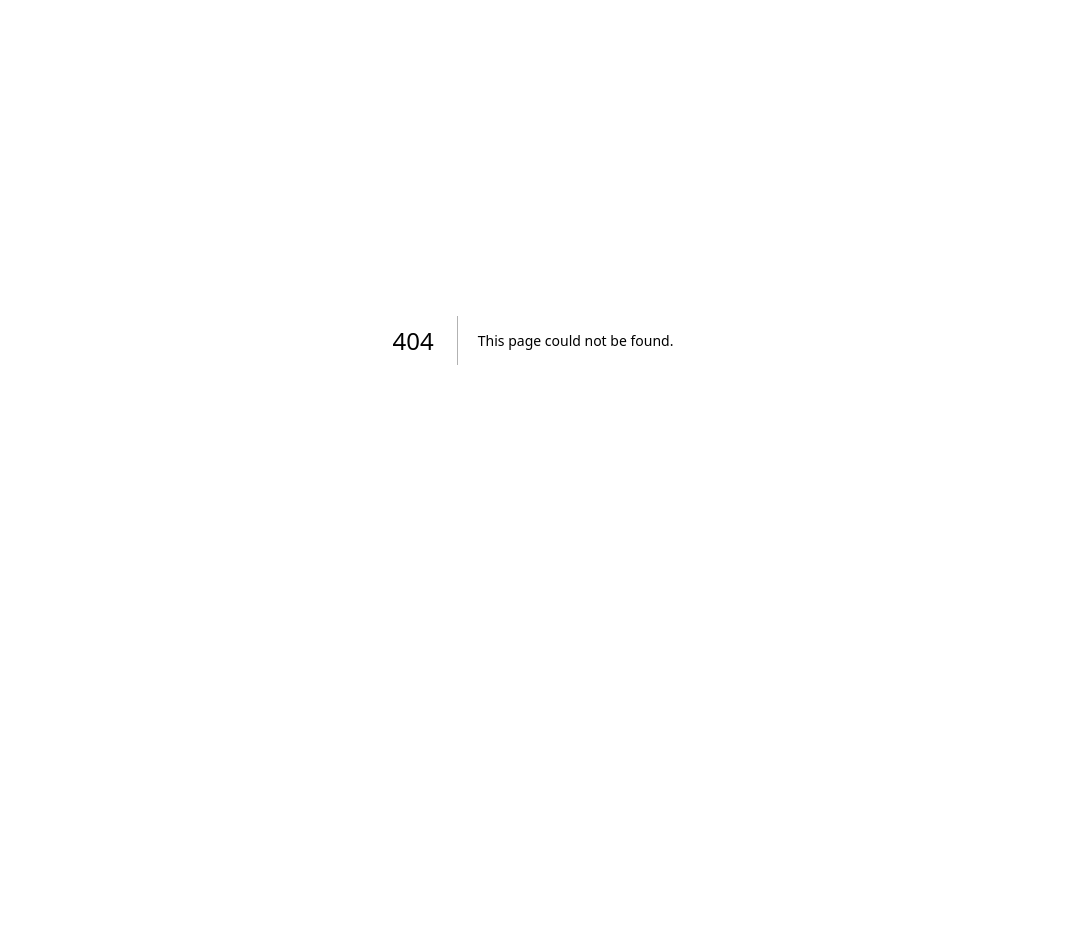
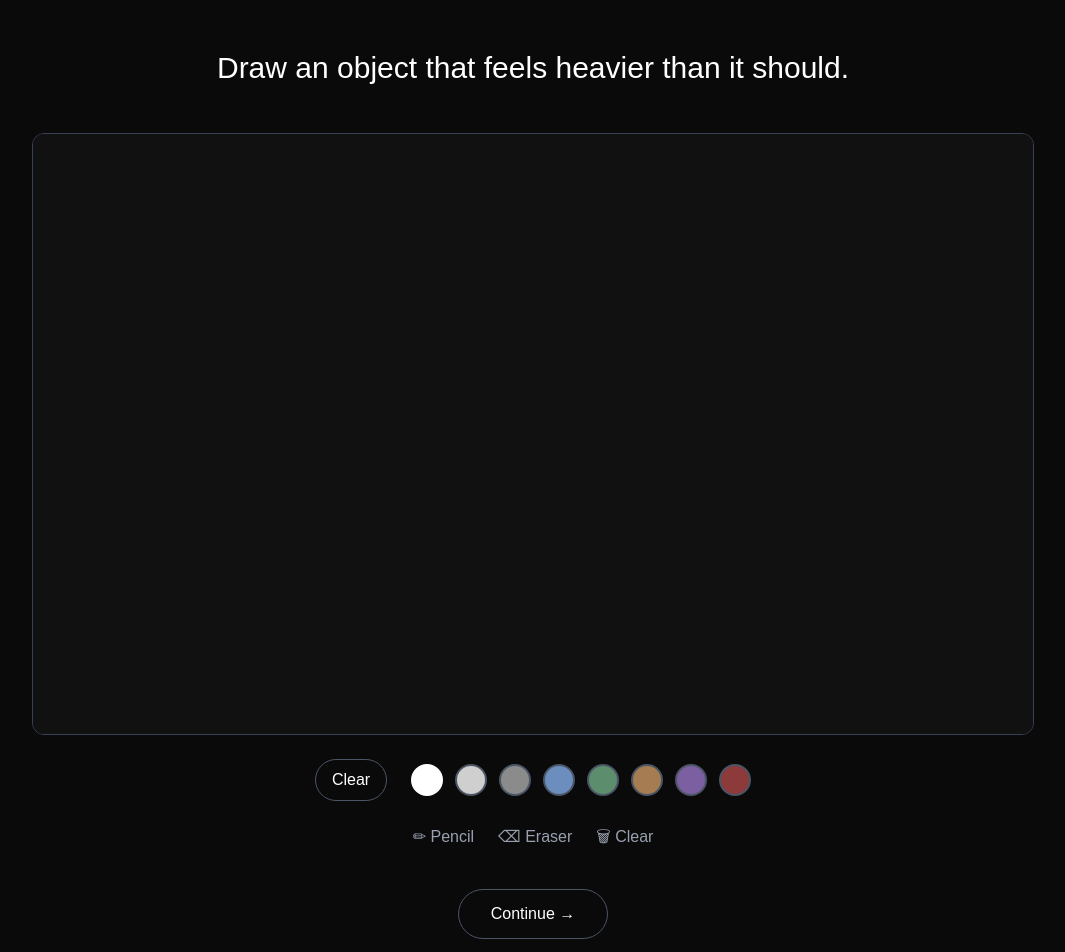
Before and after one commit to bhaardwajkhyati-cell/greifCartographer, a Next.js app in the folder gc/: page /express in a window 1280 px wide. Before the commit this address had no page. Shown: the part 60-1012 px from the top of the page, without its empty margins (107-1172 px from the left). Before the commit the page ends 800 px from the top, so only its background shows below. Built offline with nearby package versions, Linux system fonts and the light colour scheme.

Commit message:
feat(express): add interactive drawing canvas with custom particle cursor

```diff
--- /dev/null
+++ b/gc/src/app/components/DrawingCanvas.jsx
@@ -0,0 +1,173 @@
+'use client';
+
+import { useEffect, useRef, useState } from 'react';
+import { motion } from "framer-motion";
+
+
+const colors = [
+  '#FFFFFF',
+  '#CFCFCF',
+  '#8B8B8B',
+  '#6C8EBF',
+  '#5C8D6D',
+  '#A67C52',
+  '#7B5FA1',
+  '#8C3A3A',
+];
+
+export default function DrawingCanvas() {
+  const canvasRef = useRef(null);
+  const ctxRef = useRef(null);
+
+
+  const [drawing, setDrawing] = useState(false);
+  const [color, setColor] = useState('#FFFFFF');
+  const [mousePosition, setMousePosition] = useState({ x: 0, y: 0 });
+  const [isHoveringCanvas, setIsHoveringCanvas] = useState(false);
+
+  useEffect(() => {
+    const canvas = canvasRef.current;
+
+    canvas.width = 1000;
+    canvas.height = 600;
+
+    const ctx = canvas.getContext('2d');
+
+    ctx.lineCap = 'round';
+    ctx.lineJoin = 'round';
+    ctx.lineWidth = 3;
+    ctx.strokeStyle = color;
+
+    ctxRef.current = ctx;
+
+    // Background
+    ctx.fillStyle = '#111111';
+    ctx.fillRect(0, 0, canvas.width, canvas.height);
+
+  }, []);
+
+  useEffect(() => {
+    if (ctxRef.current) {
+      ctxRef.current.strokeStyle = color;
+    }
+  }, [color]);
+
+  const getMousePosition = (e) => {
+    const canvas = canvasRef.current;
+    const rect = canvas.getBoundingClientRect();
+
+    return {
+      x: (e.clientX - rect.left) * (canvas.width / rect.width),
+      y: (e.clientY - rect.top) * (canvas.height / rect.height),
+    };
+  };
+
+  const startDrawing = (e) => {
+  const rect = canvasRef.current.getBoundingClientRect();
+
+  setMousePosition({
+    x: e.clientX,
+    y: e.clientY,
+  });
+
+  const { x, y } = getMousePosition(e);
+
+  ctxRef.current.beginPath();
+  ctxRef.current.moveTo(x, y);
+
+  setDrawing(true);
+};
+  const draw = (e) => {
+  const rect = canvasRef.current.getBoundingClientRect();
+
+  setMousePosition({
+    x: e.clientX,
+    y: e.clientY,
+  });
+
+  if (!drawing) return;
+
+  const { x, y } = getMousePosition(e);
+
+  ctxRef.current.lineTo(x, y);
+  ctxRef.current.stroke();
+};
+  const stopDrawing = () => {
+    ctxRef.current.closePath();
+    setDrawing(false);
+  };
+
+  const clearCanvas = () => {
+    const canvas = canvasRef.current;
+
+    ctxRef.current.fillStyle = '#111111';
+    ctxRef.current.fillRect(0, 0, canvas.width, canvas.height);
+  };
+
+  return (
+    <div className="flex flex-col items-center gap-6">
+
+      <canvas
+       ref={canvasRef}
+       onMouseDown={startDrawing}
+        onMouseMove={draw}
+        onMouseUp={stopDrawing}
+        onMouseLeave={(e) => {
+          stopDrawing();
+          setIsHoveringCanvas(false);
+        }}
+        onMouseEnter={() => setIsHoveringCanvas(true)}
+        className={`border border-gray-700 rounded-xl w-full max-w-5xl bg-[#111111] ${
+          isHoveringCanvas ? "cursor-none" : "cursor-default"
+        }`}
+      />
+      {isHoveringCanvas && (
+  <motion.div
+    style={{
+      left: mousePosition.x,
+      top: mousePosition.y,
+     }}
+    className="
+      fixed
+      pointer-events-none
+      w-3
+      h-3
+      rounded-full
+      bg-white
+      -translate-x-1/2
+      -translate-y-1/2
+      z-[999]
+      shadow-[0_0_10px_rgba(255,255,255,0.9),0_0_20px_rgba(255,255,255,0.45)]
+    "
+  />
+)}
+
+      <div className="flex items-center gap-6">
+
+        <button
+          onClick={clearCanvas}
+          className="px-4 py-2 border border-gray-600 rounded-full text-white hover:bg-white hover:text-black transition"
+        >
+          Clear
+        </button>
+
+        <div className="flex gap-3">
+          {colors.map((c) => (
+            <button
+              key={c}
+              onClick={() => setColor(c)}
+              className={`w-8 h-8 rounded-full border-2 ${
+                color === c
+                  ? 'border-white'
+                  : 'border-gray-600'
+              }`}
+              style={{ backgroundColor: c }}
+            />
+          ))}
+        </div>
+
+      </div>
+
+    </div>
+  );
+}
--- /dev/null
+++ b/gc/src/app/express/page.js
@@ -0,0 +1,61 @@
+'use client'
+
+import { motion } from "framer-motion";
+import DrawingCanvas from '../components/DrawingCanvas';
+
+export default function Express() {
+  return (
+    <main className="min-h-screen bg-[#0a0a0a] text-white flex flex-col items-center px-8 py-10">
+
+      {/* Header */}
+      <div className="w-full max-w-5xl flex justify-between items-center mb-10">
+        <button className="text-gray-500 hover:text-white transition">
+          ← Back
+        </button>
+
+        <p className="text-gray-500 tracking-widest text-sm">
+          Reflection
+        </p>
+      </div>
+
+      {/* Question */}
+      <motion.div
+        initial={{ opacity: 0, y: 15 }}
+        animate={{ opacity: 1, y: 0 }}
+        className="max-w-3xl text-center mb-10"
+      >
+        <h1 className="text-3xl font-light leading-relaxed">
+          Draw an object that feels heavier than it should.
+        </h1>
+      </motion.div>
+
+      {/* Canvas Placeholder */}
+      <DrawingCanvas  />
+
+      {/* Toolbar */}
+      <div className="flex gap-6 mt-6 text-gray-400">
+        <button>✏ Pencil</button>
+        <button>⌫ Eraser</button>
+        <button>🗑 Clear</button>
+      </div>
+
+      {/* Continue */}
+      <button
+        className="
+        mt-10
+        px-8
+        py-3
+        border
+        border-gray-600
+        rounded-full
+        hover:bg-white
+        hover:text-black
+        transition
+        "
+      >
+        Continue →
+      </button>
+
+    </main>
+  );
+}
--- a/gc/src/app/theme/page.js
+++ b/gc/src/app/theme/page.js
@@ -1,67 +1,103 @@
 'use client'
 
 import { motion } from 'framer-motion'
-import FogGlow from '../components/Botanical'
 import StarParticles from '../components/StarParticles'
 import Botanical from '../components/Botanical'
 
-const themes = [
+const phases = [
   {
-    id: 'object',
-    name: 'Object',
-    description: 'Symbols that remain.',
-    icon: '○'
+    id: 'fog',
+    name: 'Fog',
+    description: 'Nothing feels clear. Even ordinary things seem unfamiliar.',
+    icon: '◌',
   },
   {
-    id: 'room',
-    name: 'Room',
-    description: 'Spaces that hold.',
-    icon: '⌂'
+    id: 'isolation',
+    name: 'Isolation',
+    description: 'Some grief is carried quietly, where no one else can reach.',
+    icon: '□',
   },
   {
-    id: 'path',
-    name: 'Path',
-    description: 'Journeys that linger.',
-    icon: '↝'
+    id: 'immersion',
+    name: 'Immersion',
+    description: 'Memories return again and again, asking to be felt.',
+    icon: '≈',
+  },
+  {
+    id: 'exploration',
+    name: 'Exploration',
+    description: 'Questions appear where answers once seemed certain.',
+    icon: '◇',
+  },
+  {
+    id: 'growth',
+    name: 'Growth',
+    description: 'Grief remains, but it has begun to change its shape.',
+    icon: '✦',
   },
 ]
 
 export default function Theme() {
   return (
     <main className="min-h-screen bg-[#0a0a0a] flex flex-col items-center justify-center relative overflow-hidden px-8">
-          {/* Shooting stars */}
-        <StarParticles/>
-      {/* Fog glow */}
-      <div className="absolute w-[700px] h-[400px] rounded-full bg-[#ffffff] opacity-[0.04] blur-[100px] z-0" />
 
-      {/* Content */}
-      <div className="relative z-10 flex flex-col items-center">
+      {/* Floating particles */}
+      <StarParticles />
 
-        {/* Top line */}
+      {/* Background glow */}
+      <div className="absolute w-[700px] h-[400px] rounded-full bg-white opacity-[0.04] blur-[100px] z-0" />
+
+      <div className="relative z-10 flex flex-col items-center max-w-7xl">
+
+        {/* Heading */}
+        <motion.h1
+          initial={{ opacity: 0 }}
+          animate={{ opacity: 1 }}
+          transition={{ duration: 1.5 }}
+          className="text-white text-4xl font-light tracking-wide mb-4 text-center"
+        >
+          Where does your grief wish to begin?
+        </motion.h1>
+
+        {/* Subheading */}
         <motion.p
           initial={{ opacity: 0 }}
           animate={{ opacity: 1 }}
-          transition={{ duration: 2 }}
-          className="text-gray-500 text-sm tracking-widest mb-16"
+          transition={{ duration: 2, delay: 0.3 }}
+          className="text-gray-400 text-center max-w-2xl leading-7 mb-16"
         >
-          Some losses become rooms. Some become objects. Some become journeys.
+          Reflection begins in different places. Choose the space that feels
+          closest to you today. There is no correct place to begin.
         </motion.p>
 
-        {/* Three theme cards */}
-        <div className="flex gap-8">
-          {themes.map((theme, index) => (
+        {/* Phase cards */}
+        <div className="grid grid-cols-1 md:grid-cols-2 lg:grid-cols-5 gap-6">
+
+          {phases.map((phase, index) => (
             <motion.div
-              key={theme.id}
+              key={phase.id}
               initial={{ opacity: 0, y: 20 }}
               animate={{ opacity: 1, y: 0 }}
-              transition={{ duration: 1.5, delay: index * 0.3 }}
-              className="flex flex-col items-center gap-4 border border-gray-600 rounded-lg p-10 w-48 cursor-pointer transition-all duration-500 hover:border-gray-300 hover:bg-[#1a1a1a] hover:scale-105 hover:shadow-[0_0_30px_rgba(255,255,255,0.05)]"
+              transition={{
+                duration: 1,
+                delay: index * 0.2,
+              }}
+              className="border border-gray-700 rounded-xl p-8 w-64 flex flex-col items-center text-center cursor-pointer transition-all duration-500 hover:border-gray-300 hover:bg-[#161616] hover:scale-105 hover:shadow-[0_0_30px_rgba(255,255,255,0.05)]"
             >
-              <span className="text-gray-400 text-3xl">{theme.icon}</span>
-              <p className="text-white text-lg tracking-widest font-light">{theme.name}</p>
-              <p className="text-gray-400 text-sm text-center">{theme.description}</p>
+              <span className="text-5xl text-gray-300 mb-6">
+                {phase.icon}
+              </span>
+
+              <h2 className="text-white text-xl tracking-wide mb-4">
+                {phase.name}
+              </h2>
+
+              <p className="text-gray-400 text-sm leading-6">
+                {phase.description}
+              </p>
             </motion.div>
           ))}
+
         </div>
 
         {/* Bottom line */}
@@ -69,16 +105,14 @@ export default function Theme() {
           initial={{ opacity: 0 }}
           animate={{ opacity: 1 }}
           transition={{ duration: 2, delay: 1.5 }}
-          className="text-gray-400 text-sm tracking-widest mt-16 font-[family-name:var(--font-dancing)] text-xl"
+          className="mt-16 text-gray-400 text-xl font-[family-name:var(--font-dancing)]"
         >
-          Choose how your grief wishes to appear.
+          Begin where your heart finds itself today.
         </motion.p>
-        {/* Botanical divider */}
-        <Botanical/>
 
+        <Botanical />
 
       </div>
-
     </main>
   )
 }
```
